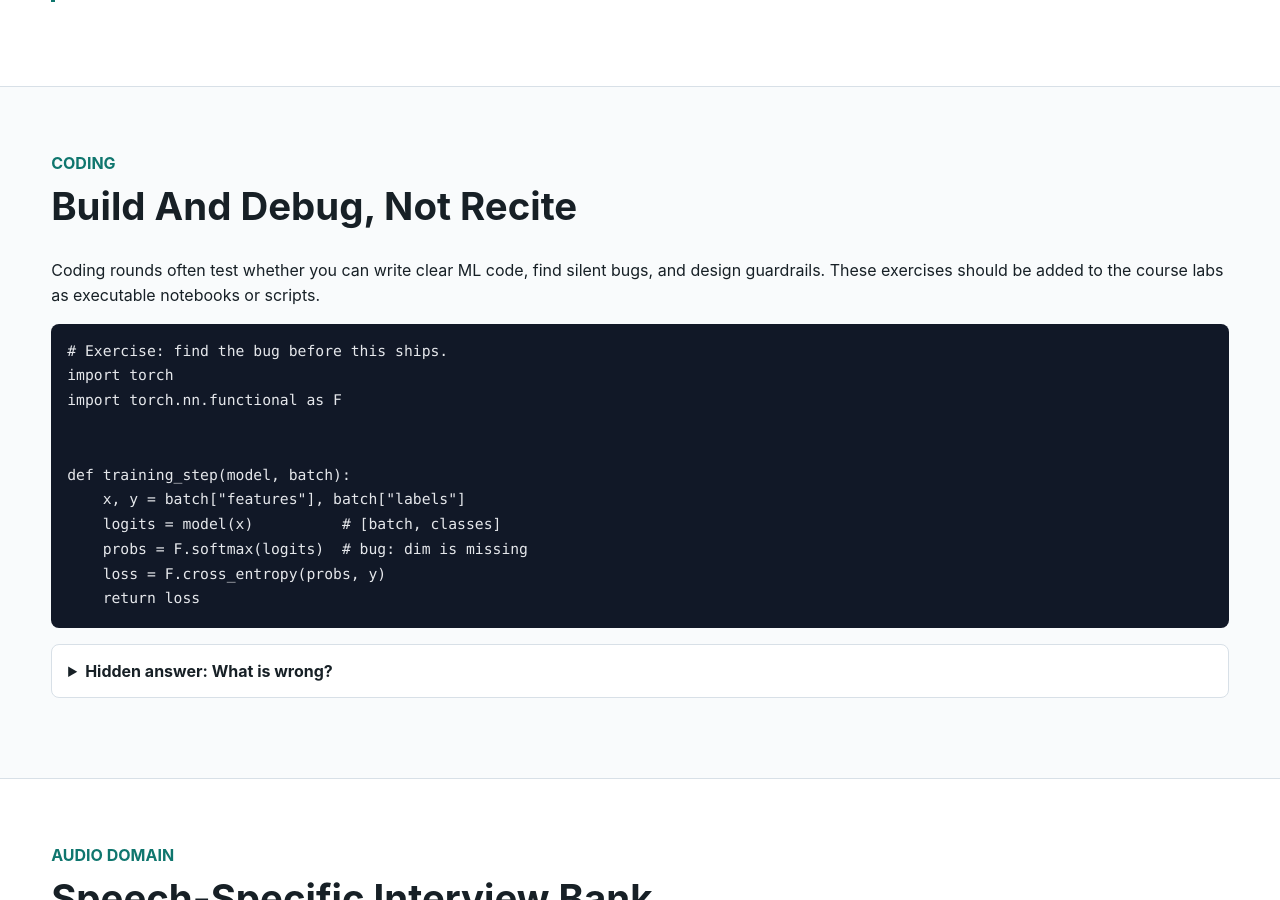
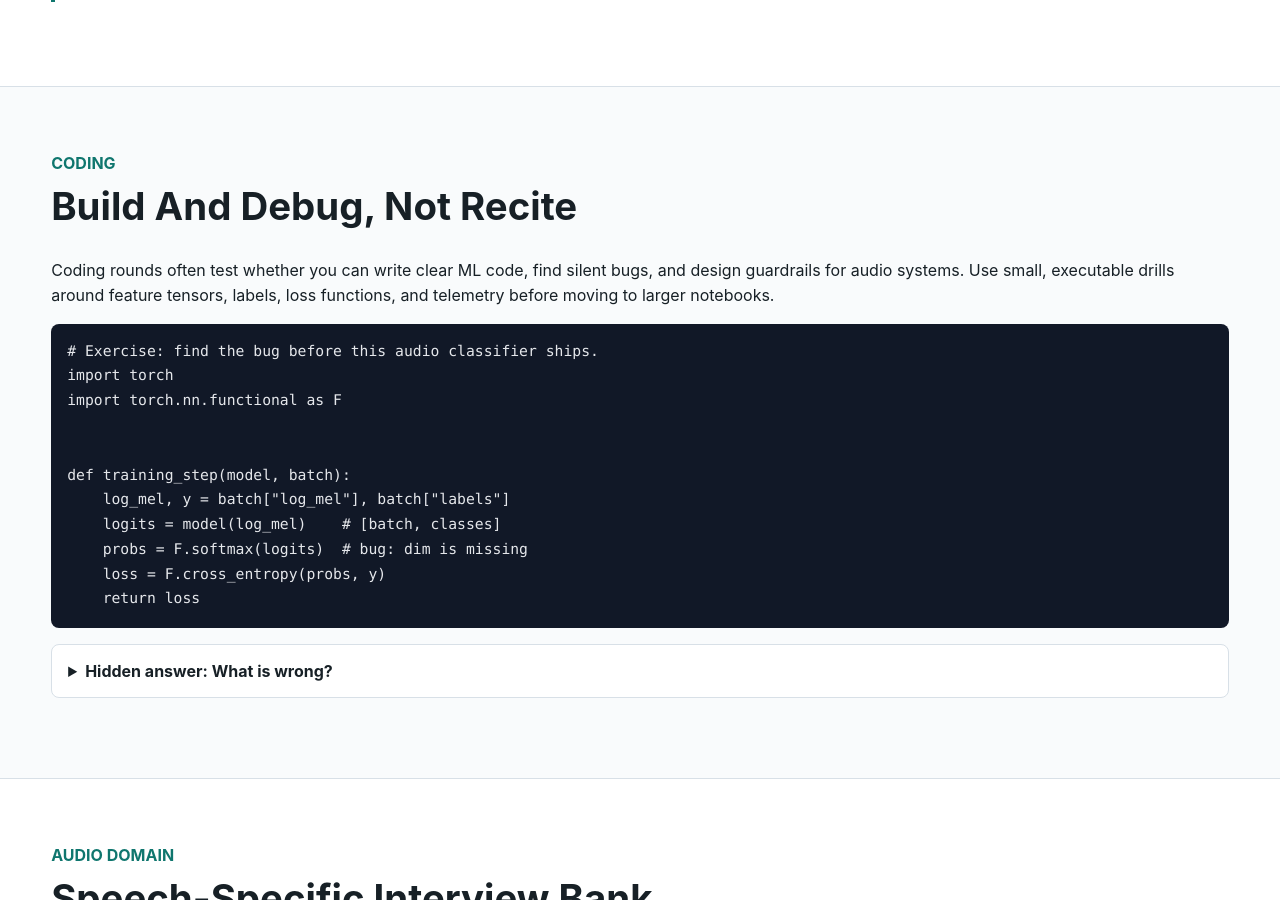
Before and after one commit to kennethli319/kennethli319.github.io, a Jekyll site: the page audio-text-ml-course/lessons/senior-ml-interview-track.html, which Jekyll copies as it is, in a window 1280 px wide and 900 px high, scrolled down 3840 px. Built offline with Jekyll 4.4.1, drawn with Linux system fonts in a browser that asks for light colours.

Commit message:
Sync audio ML interview track update

```diff
--- a/audio-text-ml-course/lessons/senior-ml-interview-track.html
+++ b/audio-text-ml-course/lessons/senior-ml-interview-track.html
@@ -3,7 +3,7 @@
 <head>
   <meta charset="utf-8">
   <meta name="viewport" content="width=device-width, initial-scale=1">
-  <title>Advanced ML Interview And Exam Track</title>
+  <title>Advanced ML Interview and Exam Track</title>
   <link rel="stylesheet" href="../styles.css?v=20260616c">
 </head>
 <body>
@@ -305,17 +305,18 @@
       </div>
       <p>
         Coding rounds often test whether you can write clear ML code,
-        find silent bugs, and design guardrails. These exercises should be added
-        to the course labs as executable notebooks or scripts.
+        find silent bugs, and design guardrails for audio systems. Use small,
+        executable drills around feature tensors, labels, loss functions, and
+        telemetry before moving to larger notebooks.
       </p>
-      <pre><code class="language-python"># Exercise: find the bug before this ships.
+      <pre><code class="language-python"># Exercise: find the bug before this audio classifier ships.
 import torch
 import torch.nn.functional as F
 
 
 def training_step(model, batch):
-    x, y = batch["features"], batch["labels"]
-    logits = model(x)          # [batch, classes]
+    log_mel, y = batch["log_mel"], batch["labels"]
+    logits = model(log_mel)    # [batch, classes]
     probs = F.softmax(logits)  # bug: dim is missing
     loss = F.cross_entropy(probs, y)
     return loss</code></pre>
```
